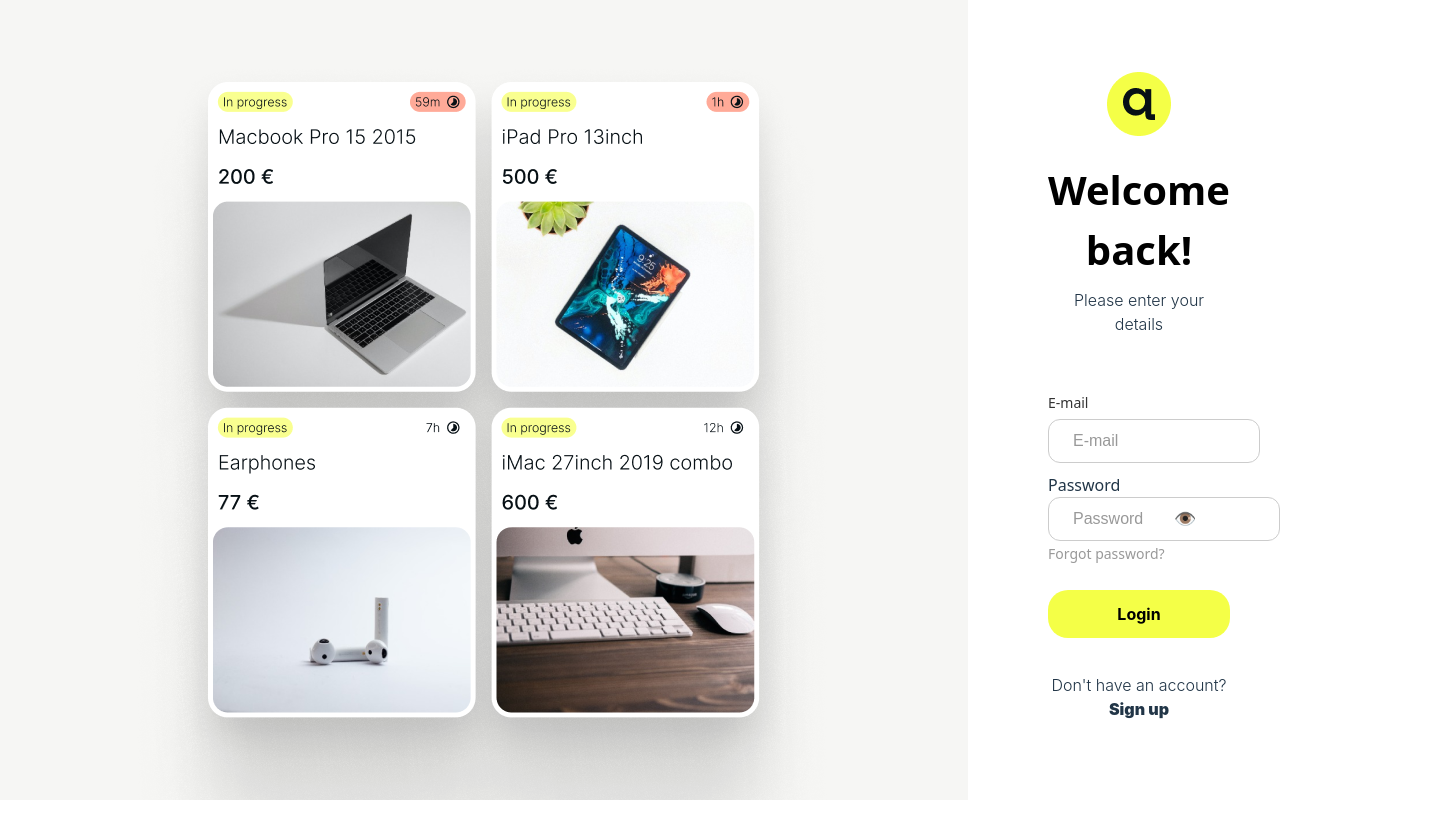
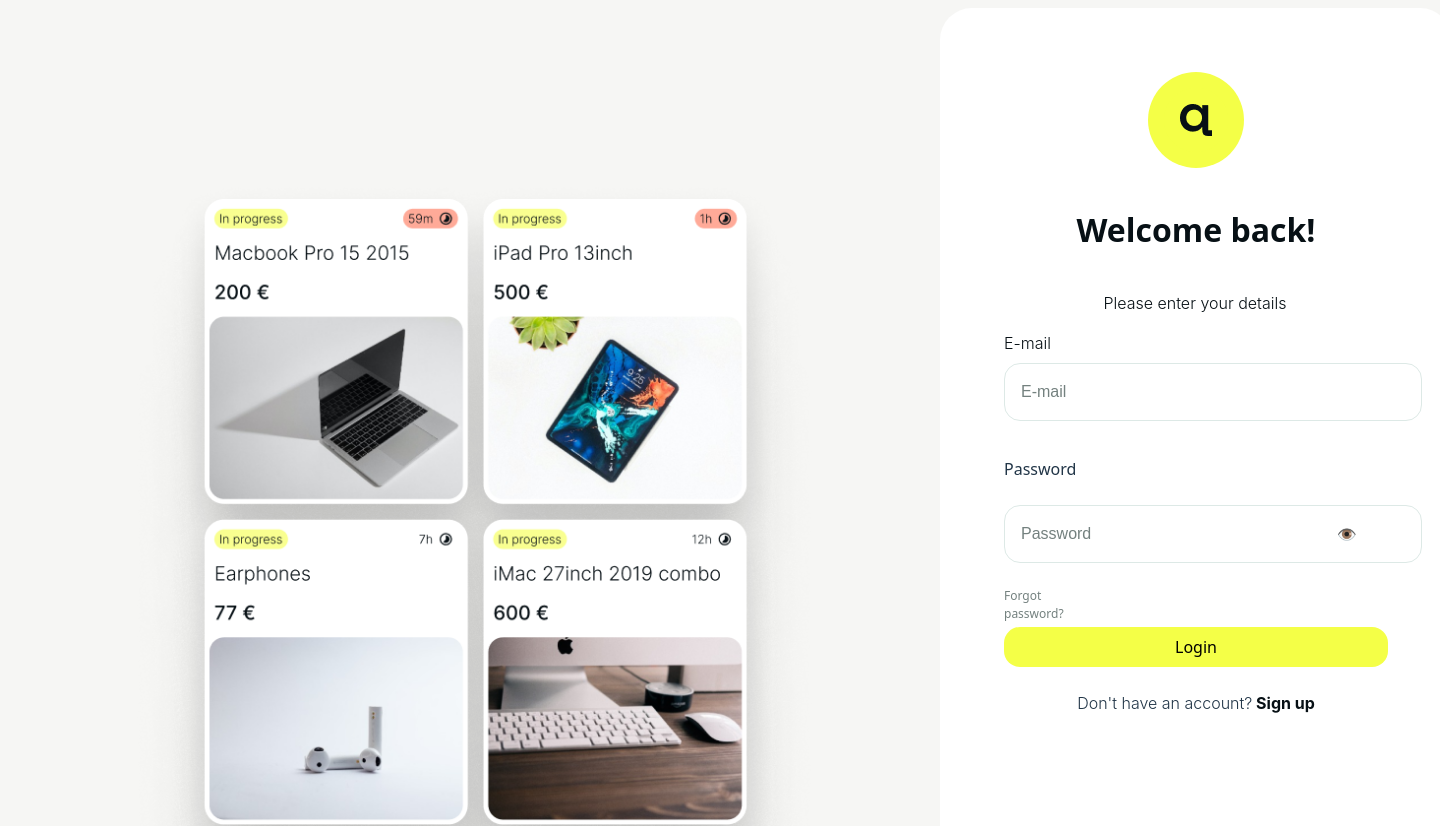
Before and after one commit to AndjelaShida/AuctionBay-Frontend, a React (Vite) app: page /loginpage in a window 1280 px wide. Shown: the top 826 px of the page, 1452 px wide, since content can reach past the window. Before the commit the page ends 800 px from the top, so only its background shows below. Built offline with nearby package versions, Linux system fonts and the light colour scheme.

Commit message:
fixing Login page

```diff
--- a/src/pages/LandingPage/Login.style.ts
+++ b/src/pages/LandingPage/Login.style.ts
@@ -1,95 +1,126 @@
 import { Link } from "react-router-dom";
 import styled from "styled-components"; // ``;
-import { devices } from "../../styles/media";
 
 export const LoginWrapper = styled.div`
   display: flex;
-  height: 100vh;
-  width: 100vw;
-  overflow: hidden;
-
-   @media ${devices.mobile} {
-    flex-direction: column;
-
-    }
+  flex-direction: row;
+  width: 1440px;
+  height: 1024px;
+  background-color: #f6f6f4;
 `;
 
 export const LoginLeft = styled.div`
-flex: 2;
+  max-width: 968px;
+  width: 968px;
+  height: 1024px;
   background-color: #f6f6f4;
   display: flex;
- justify-content: center ;
- align-items: center ;
+  justify-content: center;
+  align-items: center;
 
   img {
- max-height: 100%
- width: auto;
+    max-height: 100%;
+    max-width: 100%;
     object-fit: contain;
- }
-
- @media ${devices.mobile} {
-   display: none;
   }
 `;
 
 export const LoginRight = styled.div`
-  flex: 1;
+  max-width: 472px;
+  width: 472px;
+  height: 1024px;
+  display: flex;
+  flex-direction: row;
+  justify-content: center;
+  align-items: center;
+  flex-direction: column;
+  gap: 8px;
+  padding: 8px;
+`;
+
+export const LeftContainer = styled.div`
+  max-width: 448px;
+  width: 448px;
+  height: 1008px;
   display: flex;
   flex-direction: column;
-  justify-content: center; /* vertikalno centriranje */
-  align-items: center; /* horizontalno centriranje */
-  padding: 40px 80px;
+  align-items: center;
+  gap: 16px;
+  border-radius: 32px;
+  padding: 64px 32px;
+  background-color: #ffffff;
+`;
+
+export const TitleWelcome = styled.h2`
+  width: 240px;
+  height: 38px;
+  font-size: 32px;
+  font-weight: 700;
+  color: #071015;
+  line-height: 120%;
+  text-align: center;
+`;
+
+export const TitlePlease = styled.div`
+  width: 185px;
+  height: 24px;
+  font-family: "Inter", sans-serif;
+  font-weight: 300;
+  font-size: 16px;
+  line-height: 24px;
+  color: #071015;
+`;
+export const FormContainer = styled.div`
+  width: 384px;
+  height: 408px;
+  display: flex;
+  flex-direction: column;
+  gap: 24px;
+`;
+
+export const Inputs = styled.div`
+  width: 384px;
+  height: 336px;
+  display: flex;
+  gap: 16px;
+
+  &::placeholder {
+    color: #ffffff;
+    width: 184px;
+    height: 40px;
+    min-height: 40px;
+    border-radius: 16px;
+    border: 1px solid #dde9e6;
+    padding: 8px 16px 8px 16px;
     gap: 8px;
-
-  @media ${devices.mobile} {
-  flex: none;
-  width: 70%;
-  padding: 50px;
   }
 `;
 
-export const Title = styled.h2`
- font-size: 40px;
-  font-weight: 700;
-  color: #000;
-  margin: 0;
-  text-align: center;
-`;
- export const FormContainer = styled.div`
-   width: 100%;
-  display: flex;
-  flex-direction: column;
-  margin-top: 24px;
-  `;
-  export const Row = styled.div`
-  display: flex;
-  gap: 40px;
-  margin-bottom: 10px;
-`;
-
 export const InputGroup = styled.div`
+width 184px;
+height: 72px;
+gap: 8px;
 flex: 1;
 display: flex;
 flex-direction: column;
 
-    &:first-child {
-    margin-right: 20px;
-  }
-
   label {
-    font-size: 14px;
-    font-weight: 500;
-    margin-bottom: 6px;
-    color: #333;
+    font-family: "Inter", sans-serif;
+    font-size: 16px;
+    font-weight: 300;
+    line-height: 24px ;
+    color: #071015;
   }
 `;
 
 export const Input = styled.input`
-  padding: 12px 24px;
-  border-radius: 12px;
-  border: 1px solid #ccc;
-  font-size: 16px;
-  width: 100%;
+  width: 384px;
+  height: 40px;
+  min-height: 40px;
+  padding: 8px 16px 8px 16px;
+  border-radius: 16px;
+  border: 1px solid #dde9e6;
+  background-color: #ffffff;
 
   &:focus {
     border-color: #333;
@@ -97,17 +128,20 @@
   }
 
   &::placeholder {
-    color: #999;
+    color: #74817f;
+    font-size: 16px;
+    font-weight: 300;
+    line-height: ;
   }
 `;
 
 export const PasswordWrapper = styled.div`
+  display: flex;
+  flex-direction: column;
+  width: 384px;
+  height: 72px;
+  gap: 8px;
   position: relative;
-  width: 100%;
-
-  input {
-    width: 100%;
-  }
 
   button {
     position: absolute;
@@ -117,20 +151,18 @@
     background: transparent;
     border: none;
     cursor: pointer;
-    font-size: 18px;
+    font-size: 16px;
   }
 `;
 
 export const SubmitButton = styled.button`
-width: 100%;
-  padding: 14px 20px;
-  font-family: "Inter", sans-serif;
-  font-weight: 700;
-  border-radius: 20px;
-  border: none;
+  width: 384px;
+  height: 40px;
+  min-height: 40px;
+  padding: 8px 16px 8px 16px;
+  gap: 8px;
+  border-radius: 16px;
   background-color: #f4ff47;
-  color: #000;
-  margin-top: 25px;
   cursor: pointer;
   transition: background-color 0.3s ease;
 
@@ -154,23 +186,31 @@
 `;
 
 export const ForgotPasswordWrapper = styled.div`
+  width: 100px;
+  height: 16px;
+  gap: 4px;
+  display: flex;
 
-  }
 `;
 
 export const MutedLink = styled(Link)`
-  color: #999;
-  font-size: 14px;
+  width: 100px;
+  height: 16px;
+  color: #74817f;
+  font-weight: 300;
+  font-size: 12px;
   text-decoration: none;
+  cursor: pointer;
 
   &:hover {
-    color: #777;
+    color: #333;
   }
 `;
 export const MutedLink2 = styled(Link)`
-  color: rgb(33, 53, 71) ;
-  font-weight: 900;
+  color: #071015;
+  font-weight: 700;
   font-size: 16px;
+  line-height: 24px;
   text-decoration: none;
   cursor: pointer;
 
@@ -179,11 +219,10 @@
   }
 `;
 export const IconButton = styled(Link)`
-width: 64;
-  height: 64;
+  width: 64px;
+  height: 64px;
   border-radius: 50%;
-  objectFit: "cover"
-  background-color: #F4FF47;
+  background-color: #f4ff47;
   display: flex;
   justify-content: center;
   align-items: center;
--- a/src/pages/LandingPage/LoginPage.tsx
+++ b/src/pages/LandingPage/LoginPage.tsx
@@ -5,18 +5,21 @@
   IconButton,
   Input,
   InputGroup,
+  Inputs,
+  LeftContainer,
   LoginLeft,
   LoginRight,
   LoginWrapper,
   MutedLink,
   MutedLink2,
   PasswordWrapper,
-  Row,
   SubmitButton,
   Subtitle,
-  Title,
+  TitlePlease,
+  TitleWelcome,
 } from "./Login.style";
 import { useNavigate } from "react-router-dom";
+
 
 const LoginPage: React.FC = () => {
   const [showPassword, setShowPassword] = useState(false);
@@ -27,23 +30,30 @@
   };
   return (
     <LoginWrapper>
+
       <LoginLeft>
         <img src="/images/registerLeft.png" alt="register illustration" />
       </LoginLeft>
 
       <LoginRight>
+        <LeftContainer>
+
         <IconButton to="#">
           <img src="images/Left navigation.png" alt="left navigation" />
         </IconButton>
-        <Title>Welcome back!</Title>
-        <Subtitle>Please enter your details</Subtitle>
+
+        <TitleWelcome>Welcome back!</TitleWelcome>
+
+        <TitlePlease>Please enter your details</TitlePlease>
+
         <FormContainer>
-          <Row>
+
+          <Inputs>
             <InputGroup>
               <label htmlFor="email">E-mail</label>
               <Input id="email" type="text" placeholder="E-mail"></Input>
             </InputGroup>
-          </Row>
+          </Inputs>
 
           <label htmlFor="password">Password</label>
           <PasswordWrapper>
@@ -63,15 +73,17 @@
 
           <ForgotPasswordWrapper>
             <MutedLink to="/forgotpasswordpage">Forgot password?</MutedLink>
-          </ForgotPasswordWrapper>
+         </ForgotPasswordWrapper>
 
           <SubmitButton onClick={handleLogin}>Login</SubmitButton>
 
-          <Subtitle style={{ marginTop: 35 }}>
+          <Subtitle>
             Don't have an account?
-            <MutedLink2 to="/registerpage">Sign up</MutedLink2>
+            <MutedLink2 to="/registerpage"> Sign up</MutedLink2>
           </Subtitle>
+
         </FormContainer>
+        </LeftContainer>
       </LoginRight>
     </LoginWrapper>
   );
--- a/src/pages/LandingPage/Register.style.ts
+++ b/src/pages/LandingPage/Register.style.ts
@@ -1,6 +1,5 @@
 import { Link } from "react-router-dom";
 import styled from "styled-components";
-import { devices } from "../../styles/media";
 
 export const RegisterWrapper = styled.div`
   display: flex;
@@ -8,13 +7,10 @@
   width: 1440px;
   height: 1024px;
   background-color: #f6f6f4;
-
-  @media ${devices.mobile} {
-    flex-direction: column;
-  }
 `;
 
 export const RegisterLeft = styled.div`
+  max-width: 968px;
   width: 968px;
   height: 1024px;
   background-color: #f6f6f4;
@@ -23,19 +19,15 @@
   align-items: center;
 
   img {
-    max-height: 150%;
-    width: auto;
+    max-height: 100%;
+    max-width: 100%;
     object-fit: contain;
-  }
-
-  @media ${devices.mobile} {
-    display: none;
   }
 `;
 
 export const RegisterRight = styled.div`
   max-width: 472px;
-  width: 464px;
+  width: 472px;
   height: 1024px;
   display: flex;
   flex-direction: row;
@@ -44,8 +36,6 @@
   flex-direction: column;
   gap: 8px;
   padding: 8px;
-
-
 `;
 
 export const RightContainer = styled.div`
@@ -59,7 +49,6 @@
   border-radius: 32px;
   padding: 64px 32px ;
   background-color: #ffffff;
-
 `;
 
 export const TitleHello = styled.h2`
@@ -140,7 +129,6 @@
 display: flex;
 flex-direction: column;
 
-
   label {
     font-family: "Inter", sans-serif;
     font-size: 16px;
@@ -148,7 +136,6 @@
     line-height: 24px ;
     color: #071015;
   }
-
 `;
 
 export const InputSmall = styled.input`
@@ -208,8 +195,6 @@
  gap: 8px;
  position: relative;
 
-
-
   button {
     position: absolute;
     right: 12px;
@@ -233,7 +218,6 @@
   cursor: pointer;
   transition: background-color 0.3s ease;
 
-
   &:hover {
     background-color: #dbdb18;
   }
@@ -245,9 +229,6 @@
   font-size: 16px;
   text-decoration: none;
   cursor: pointer;
-
-
-
 
   &:hover {
     color: #333;
@@ -268,6 +249,4 @@
   text-decoration: none;
   cursor: pointer;
   transition: background-color 0.3s ease;
-
-
 `;
--- a/src/pages/LandingPage/RegisterPage.tsx
+++ b/src/pages/LandingPage/RegisterPage.tsx
@@ -24,6 +24,7 @@
 
   return (
     <RegisterWrapper>
+
       <RegisterLeft>
         <img src="/images/registerLeft.png" alt="register illustration" />
       </RegisterLeft>
@@ -102,6 +103,7 @@
             Already have an account?
             <MutedLink to="/loginpage">Log in</MutedLink>
           </Subtitle>
+
         </FormContainer>
         </RightContainer>
       </RegisterRight>
--- a/src/routes/AppRouter.tsx
+++ b/src/routes/AppRouter.tsx
@@ -16,6 +16,7 @@
 import BiddingEmpty from "../emptyState/biddingEmpty";
 import WonEmptyState from "../emptyState/wonEmptyState";
 import AuctionEmptyState from "../emptyState/auctionEmptyState";
+
 
 const AppRouter: React.FC = () => {
   return (
```
Lines whose indentation alone changed are shown as unchanged.
